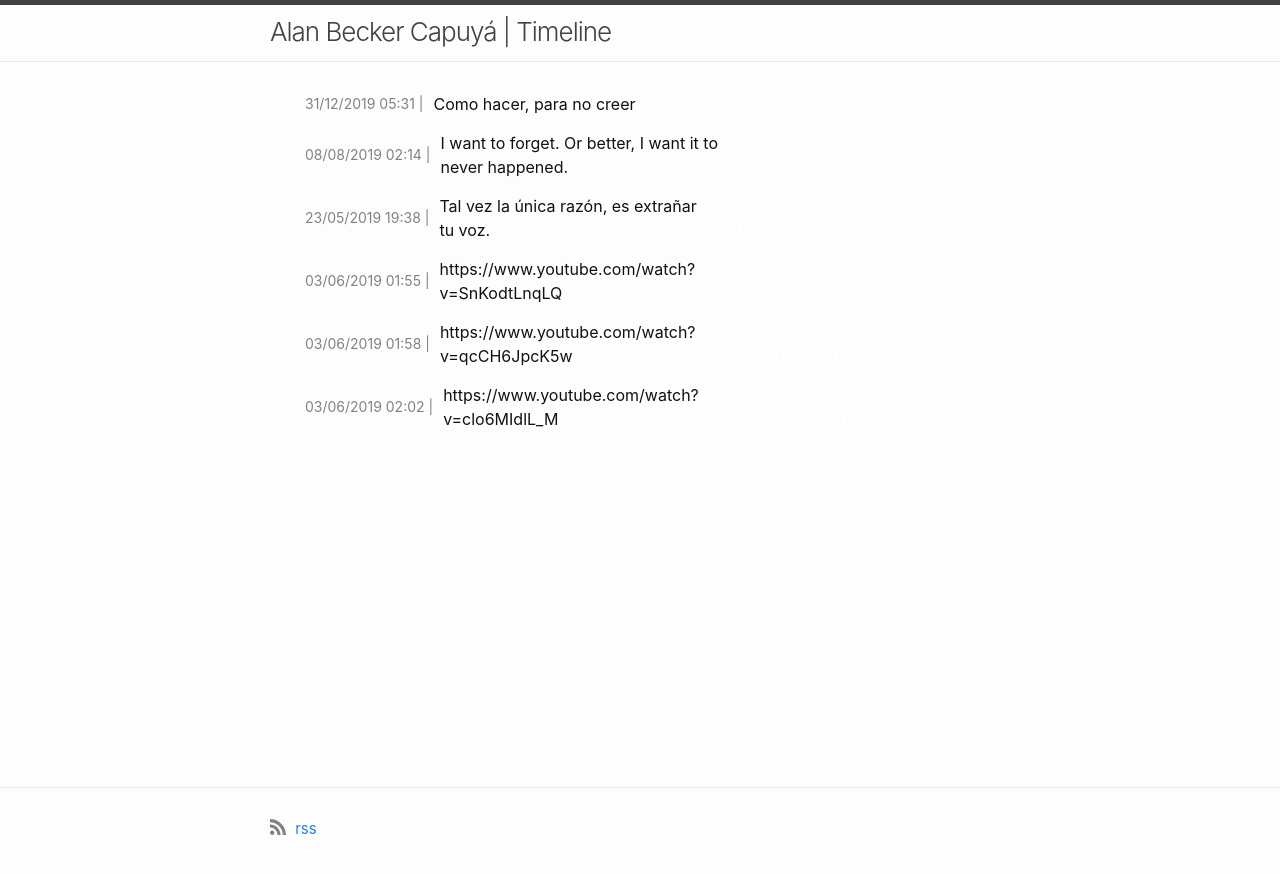
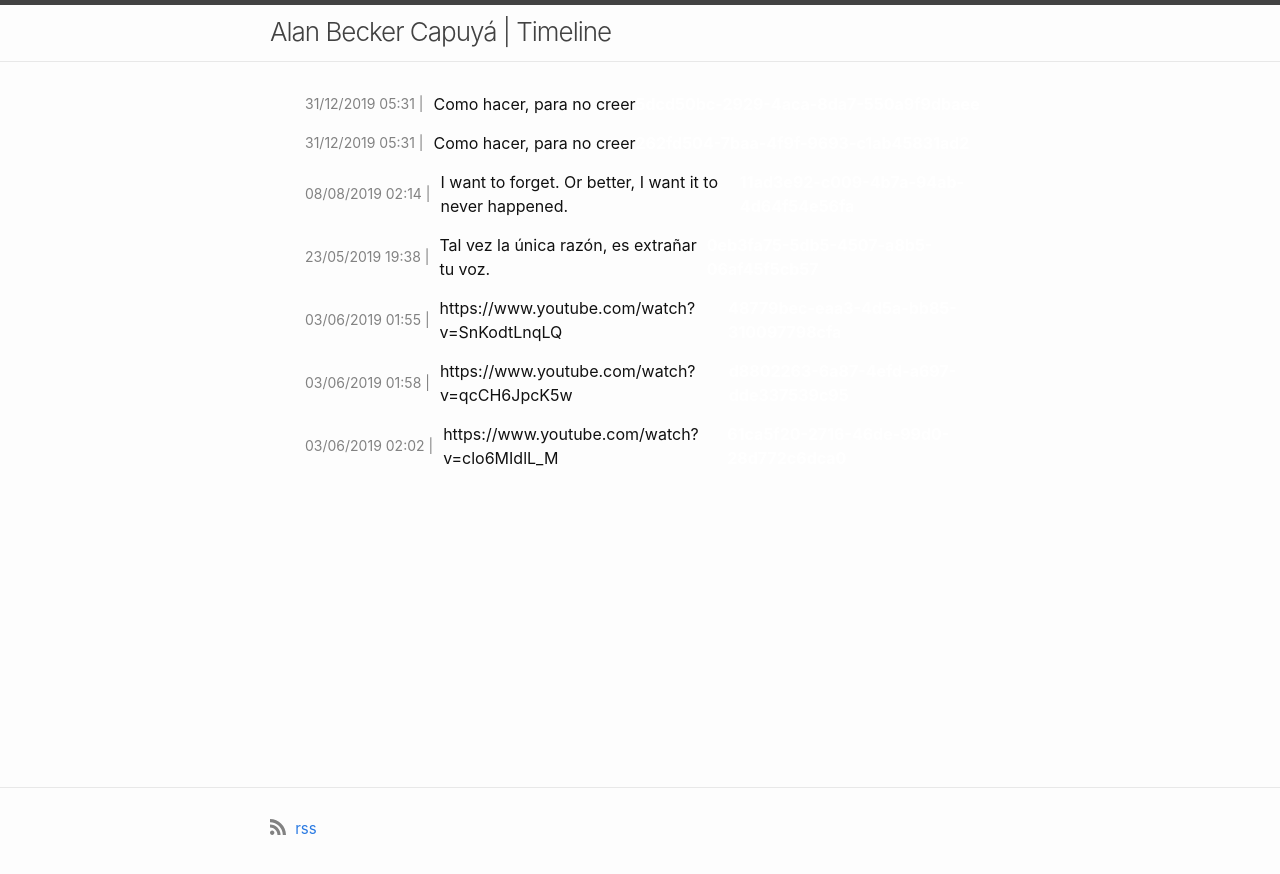
Before and after one commit to alandooz/timeline, a Jekyll site: the page built from index.md, in a window 1280 px wide. Shown: the top 874 px of the page. Built offline with Jekyll 4.4.1, drawn with Linux system fonts in a browser that asks for light colours.

Commit message:
Updated microposts.json with Lambda

```diff
--- a/_data/microposts.json
+++ b/_data/microposts.json
@@ -1 +1 @@
-[{"id":"262fd504-7baa-4f9f-9693-c1ab45831ad2","micropost":"Como hacer, para no creer","files":[],"created_at":"2019-12-31T05:31:27.398Z","updated_at":"2019-12-31T05:31:27.398Z"},{"id":"11ad3e92-c009-4b7a-94ab-4d64f54e56fa","micropost":"I want to forget. Or better, I want it to never happened.","files":[],"created_at":"2019-08-08T02:14:03.382Z","updated_at":"2019-08-08T02:14:03.382Z"},{"id":"0eb3fa75-5db5-4507-a8b5-06af45f5cb57","micropost":"Tal vez la única razón, es extrañar tu voz.","files":[],"created_at":"2019-05-23T19:38:07.104Z","updated_at":"2019-05-23T19:38:07.104Z"},{"id":"48779bec-eaa3-4d5a-bb85-310097798cfa","micropost":"https://www.youtube.com/watch?v=SnKodtLnqLQ","files":[],"created_at":"2019-06-03T01:55:18.407Z","updated_at":"2019-06-03T01:55:18.407Z"},{"id":"d8802263-6a87-4efd-a697-dde337539c95","micropost":"https://www.youtube.com/watch?v=qcCH6JpcK5w","files":[],"created_at":"2019-06-03T01:58:18.407Z","updated_at":"2019-06-03T01:58:18.407Z"},{"id":"61ca5f20-2716-46de-99d0-28d772c6dca0","micropost":"https://www.youtube.com/watch?v=clo6MIdlL_M","files":[],"created_at":"2019-06-03T02:02:18.407Z","updated_at":"2019-06-03T02:02:18.407Z"}]
+[{"id":"5dcd50bc-2929-4aca-8da7-550a9f9dbaee","micropost":"Como hacer, para no creer","files":[],"created_at":"2019-12-31T05:31:32.105Z","updated_at":"2019-12-31T05:31:32.105Z"},{"id":"262fd504-7baa-4f9f-9693-c1ab45831ad2","micropost":"Como hacer, para no creer","files":[],"created_at":"2019-12-31T05:31:27.398Z","updated_at":"2019-12-31T05:31:27.398Z"},{"id":"11ad3e92-c009-4b7a-94ab-4d64f54e56fa","micropost":"I want to forget. Or better, I want it to never happened.","files":[],"created_at":"2019-08-08T02:14:03.382Z","updated_at":"2019-08-08T02:14:03.382Z"},{"id":"0eb3fa75-5db5-4507-a8b5-06af45f5cb57","micropost":"Tal vez la única razón, es extrañar tu voz.","files":[],"created_at":"2019-05-23T19:38:07.104Z","updated_at":"2019-05-23T19:38:07.104Z"},{"id":"48779bec-eaa3-4d5a-bb85-310097798cfa","micropost":"https://www.youtube.com/watch?v=SnKodtLnqLQ","files":[],"created_at":"2019-06-03T01:55:18.407Z","updated_at":"2019-06-03T01:55:18.407Z"},{"id":"d8802263-6a87-4efd-a697-dde337539c95","micropost":"https://www.youtube.com/watch?v=qcCH6JpcK5w","files":[],"created_at":"2019-06-03T01:58:18.407Z","updated_at":"2019-06-03T01:58:18.407Z"},{"id":"61ca5f20-2716-46de-99d0-28d772c6dca0","micropost":"https://www.youtube.com/watch?v=clo6MIdlL_M","files":[],"created_at":"2019-06-03T02:02:18.407Z","updated_at":"2019-06-03T02:02:18.407Z"}]
```
